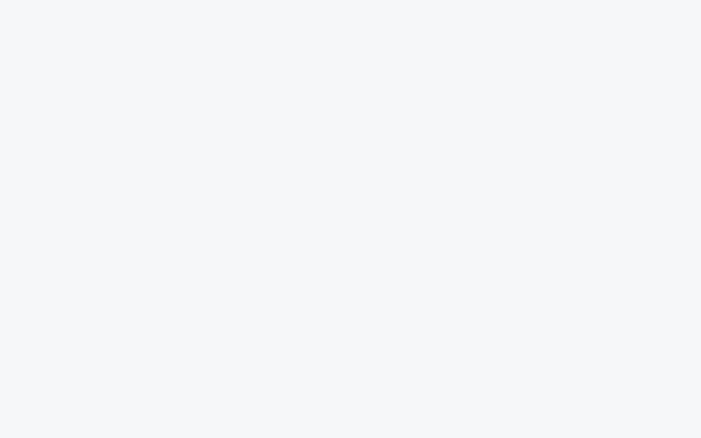
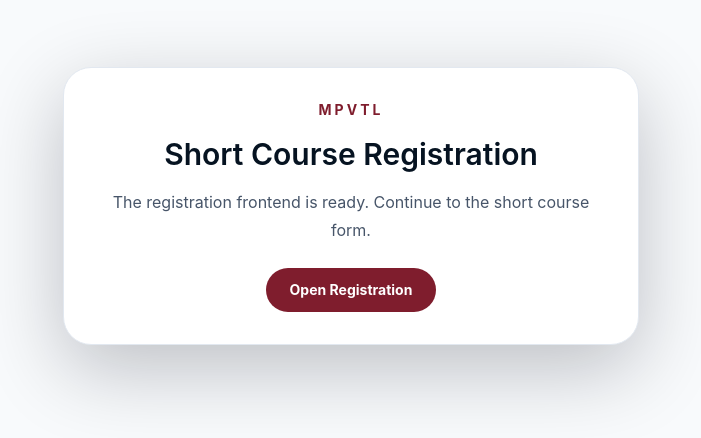
Before and after one commit to ThriveCompany/mpvtl-registration, a Next.js app: page / in a window 1280 px wide. Before the commit this address had no page. Shown: the part 194-632 px from the top of the page, without its empty margins (289-990 px from the left). Built offline with nearby package versions, Linux system fonts and the light colour scheme.

Commit message:
Apply AI fixes

```diff
--- /dev/null
+++ b/app/health/page.tsx
@@ -0,0 +1,12 @@
+export default function HealthPage() {
+  return (
+    <main className="grid min-h-screen place-items-center bg-white px-6 text-center">
+      <section>
+        <p className="text-sm font-bold uppercase tracking-[0.22em] text-brand-700">
+          MPVTL Form
+        </p>
+        <h1 className="mt-3 text-3xl font-semibold text-navy-950">OK</h1>
+      </section>
+    </main>
+  );
+}
--- a/app/page.tsx
+++ b/app/page.tsx
@@ -1,5 +1,25 @@
-import { redirect } from "next/navigation";
+import Link from "next/link";
 
 export default function Home() {
-  redirect("/register");
+  return (
+    <main className="grid min-h-screen place-items-center bg-slate-50 px-6 text-center text-slate-900">
+      <section className="max-w-xl rounded-[1.75rem] border border-slate-200 bg-white p-8 shadow-premium">
+        <p className="text-sm font-bold uppercase tracking-[0.22em] text-brand-700">
+          MPVTL
+        </p>
+        <h1 className="mt-4 text-3xl font-semibold text-navy-950">
+          Short Course Registration
+        </h1>
+        <p className="mt-4 leading-7 text-slate-600">
+          The registration frontend is ready. Continue to the short course form.
+        </p>
+        <Link
+          href="/register"
+          className="mt-6 inline-flex rounded-full bg-brand-700 px-6 py-3 text-sm font-bold text-white transition hover:bg-brand-600"
+        >
+          Open Registration
+        </Link>
+      </section>
+    </main>
+  );
 }
--- a/app/register/page.tsx
+++ b/app/register/page.tsx
@@ -1386,14 +1386,14 @@ function SuccessScreen() {
 
 function StepHeader({ icon, title, subtitle }: { icon: ReactNode; title: string; subtitle: string }) {
   return (
-    <div className="flex flex-col gap-4 sm:flex-row sm:items-start">
-      <div className="grid h-11 w-11 shrink-0 place-items-center rounded-2xl bg-navy-950 text-white sm:h-14 sm:w-14 [&_svg]:h-5 [&_svg]:w-5 sm:[&_svg]:h-6 sm:[&_svg]:w-6">
-        {icon}
+    <div>
+      <div className="flex items-center gap-3 sm:gap-4">
+        <div className="grid h-11 w-11 shrink-0 place-items-center rounded-2xl bg-navy-950 text-white sm:h-14 sm:w-14 [&_svg]:h-5 [&_svg]:w-5 sm:[&_svg]:h-6 sm:[&_svg]:w-6">
+          {icon}
+        </div>
+        <h3 className="text-[1.5rem] font-semibold leading-tight text-navy-950 sm:text-[1.75rem]">{title}</h3>
       </div>
-      <div>
-        <h3 className="text-[1.5rem] font-semibold leading-tight text-navy-950 sm:text-[1.75rem]">{title}</h3>
-        <p className="mt-2 max-w-3xl leading-7 text-slate-600">{subtitle}</p>
-      </div>
+      <p className="mt-3 max-w-3xl leading-7 text-slate-600 sm:ml-[4.5rem]">{subtitle}</p>
     </div>
   );
 }
--- a/package.json
+++ b/package.json
@@ -5,6 +5,7 @@
   "scripts": {
     "dev": "next dev",
     "build": "next build",
+    "start": "next start -H 0.0.0.0 -p 3000",
     "lint": "next lint"
   },
   "dependencies": {
```
Also changed, not shown: ecosystem.config.js (added, +15 -0 lines), 1 other file (tests, documents, lock files or other folders).
